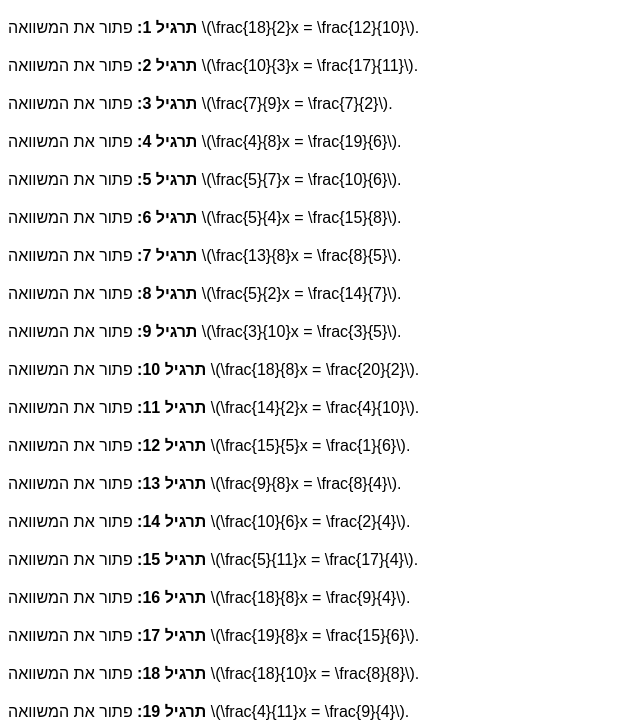
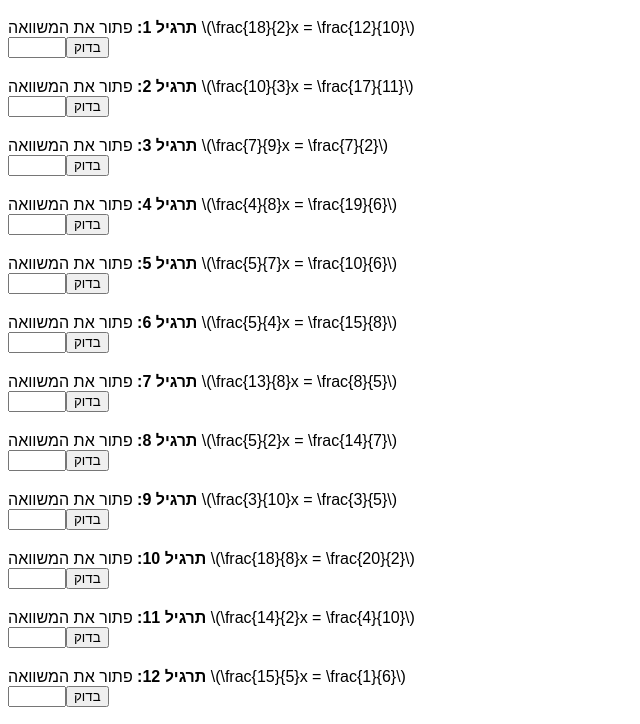
Before and after one commit to Hila1980/math, a plain HTML site: page practice.html in a window 1280 px wide. Shown: the part 61-785 px from the top of the page, without its empty margins (0-640 px from the left). Drawn offline with Linux system fonts and the light colour scheme.

Commit message:
Add files via upload

```diff
--- a/practice.html
+++ b/practice.html
@@ -10,6 +10,9 @@
         }
         .exercise {
             margin-bottom: 20px;
+        }
+        input[type="text"] {
+            width: 50px;
         }
     </style>
 </head>
@@ -25,11 +28,24 @@
                 const num2 = Math.floor(Math.random() * 20) + 1;
                 const den1 = Math.floor(Math.random() * 10) + 2;
                 const den2 = Math.floor(Math.random() * 10) + 2;
+                const solution = (num2 * den1) / (num1 * den2); // מחשבת את הפתרון למשוואה
 
                 const exercise = document.createElement('div');
                 exercise.className = 'exercise';
-                exercise.innerHTML = `<strong>תרגיל ${i}:</strong> פתור את המשוואה \\\(\\frac{${num1}}{${den1}}x = \\frac{${num2}}{${den2}}\\\).`;
+                exercise.innerHTML = `<strong>תרגיל ${i}:</strong> פתור את המשוואה \\\(\\frac{${num1}}{${den1}}x = \\frac{${num2}}{${den2}}\\\)<br><input type='text' id='answer${i}'><button onclick='checkAnswer(${i}, ${solution.toFixed(2)})'>בדוק</button><span id='result${i}'></span>`;
                 container.appendChild(exercise);
+            }
+        }
+
+        function checkAnswer(exerciseId, correctAnswer) {
+            const userAnswer = document.getElementById('answer' + exerciseId).value;
+            const resultDisplay = document.getElementById('result' + exerciseId);
+            if (parseFloat(userAnswer).toFixed(2) === correctAnswer.toString()) {
+                resultDisplay.innerHTML = 'נכון!';
+                resultDisplay.style.color = 'green';
+            } else {
+                resultDisplay.innerHTML = 'לא נכון, נסה שוב.';
+                resultDisplay.style.color = 'red';
             }
         }
 
```
